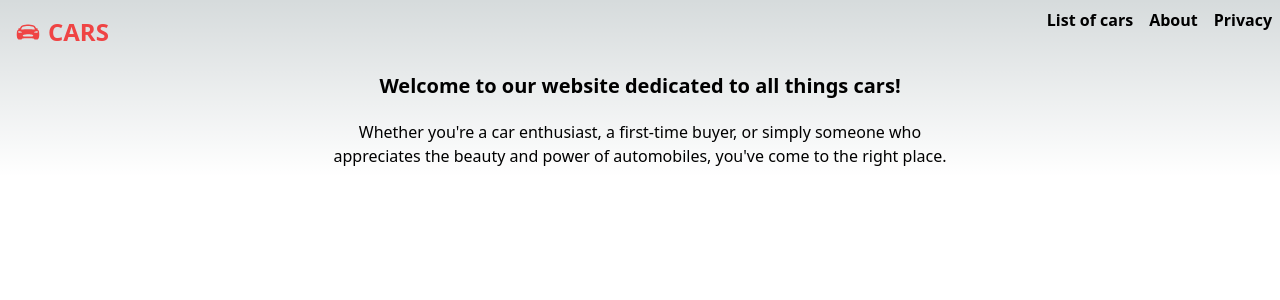
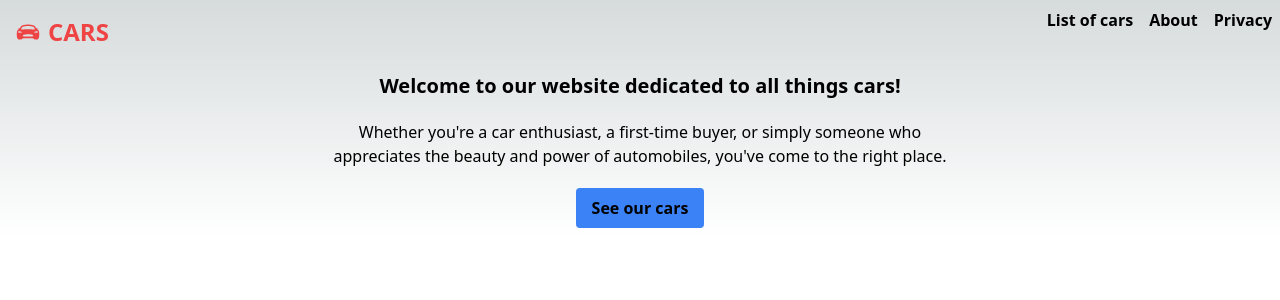
Before and after one commit to maciejbaba/nextjs-app, a Next.js app: page / in a window 1280 px wide. Shown: the top 300 px of the page. Built offline with nearby package versions, Linux system fonts and the light colour scheme.

Commit message:
add link to cars list on home page

```diff
--- a/app/page.tsx
+++ b/app/page.tsx
@@ -1,10 +1,10 @@
-import { IoCarSport } from "react-icons/io5";
 import Link from "next/link";
 
 export default function Home() {
+
   return (
     <div className="p-2">
-      <div className="flex flex-col gap-5 m-auto items-center w-1/2 text-center">
+      <section className="flex flex-col gap-5 m-auto items-center w-1/2 text-center">
         <h1 className="text-xl font-bold">
           Welcome to our website dedicated to all things cars!{" "}
         </h1>
@@ -13,7 +13,10 @@ export default function Home() {
           someone who appreciates the beauty and power of automobiles,
           you&apos;ve come to the right place.
         </p>
-      </div>
+        <Link href="/cars" className="px-4 py-2 rounded bg-blue-500 font-bold hover:bg-blue-700">
+          See our cars
+        </Link>
+      </section>
     </div>
   );
 }
```
